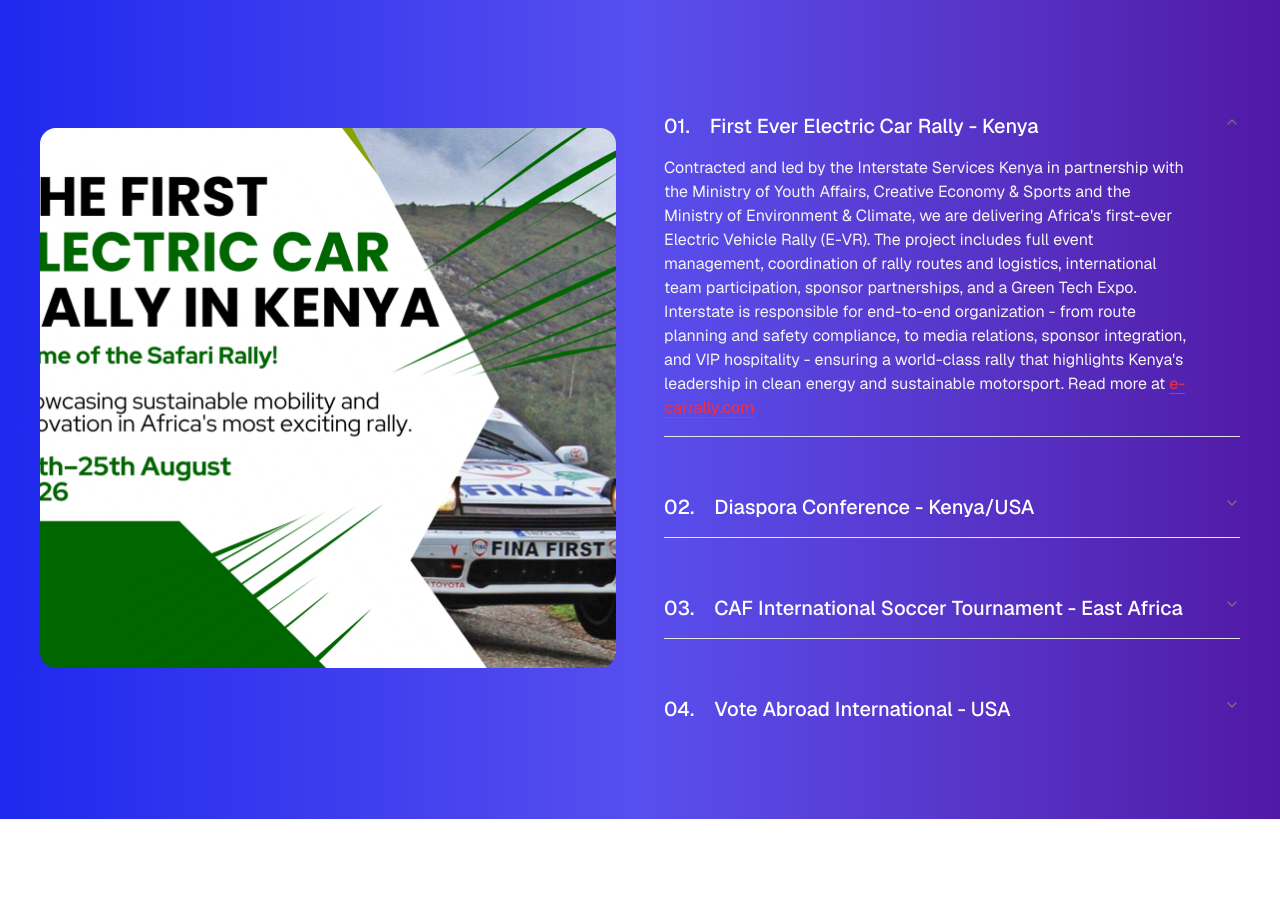
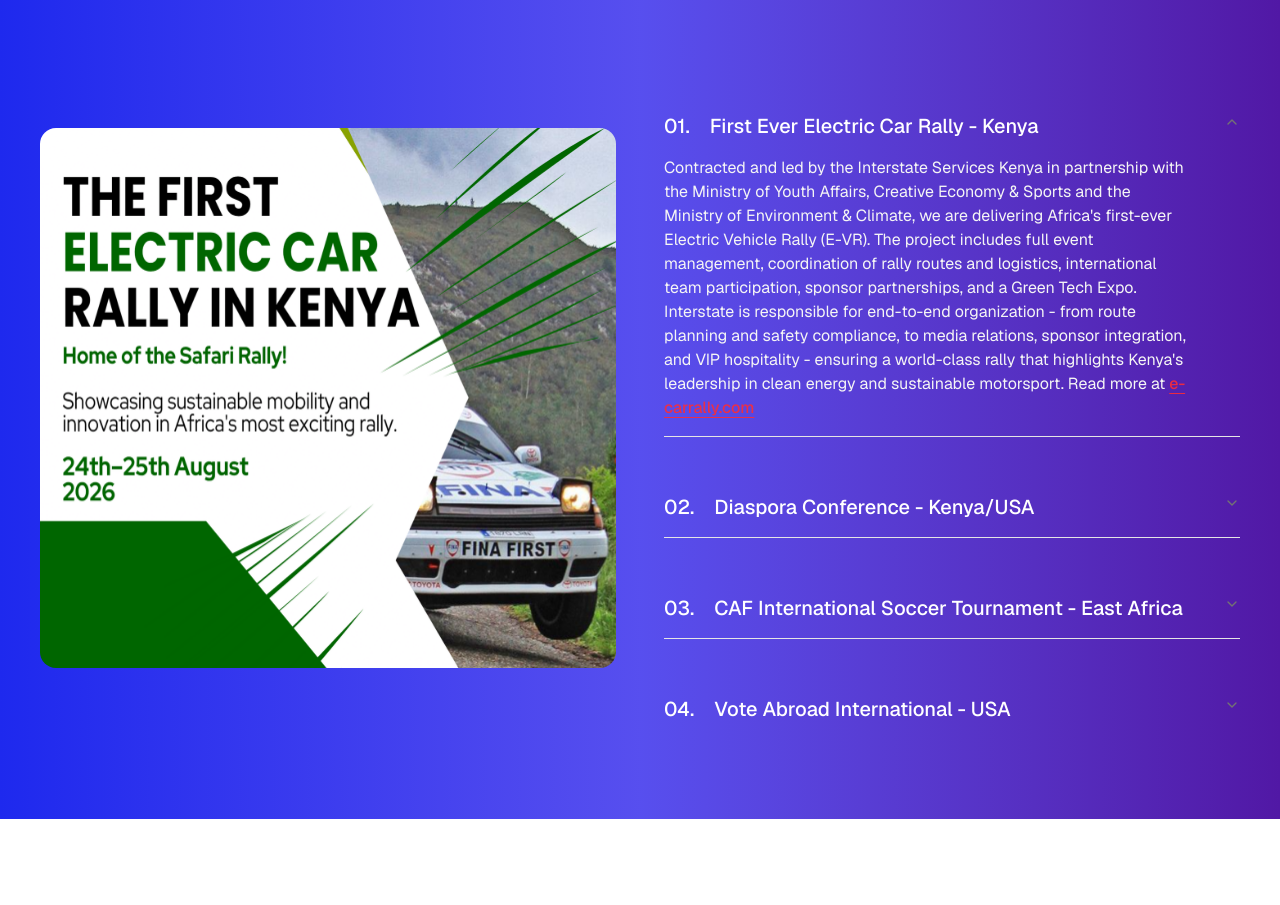
Before and after one commit to boypaida12/interstate-services, a Next.js app: page / in a window 1280 px wide. Shown: the part 1100-2005 px from the top of the page. Built offline with nearby package versions, Linux system fonts and the light colour scheme.

Commit message:
WIP: minor ui fix

```diff
--- a/components/pastprojects.tsx
+++ b/components/pastprojects.tsx
@@ -48,7 +48,7 @@
                 key={src}
                 src={src}
                 alt={`Interstate step ${index + 1}`}
-                className={`absolute top-0 left-0 w-full h-full transition-opacity duration-300 ease-in-out object-cover ${
+                className={`absolute top-0 left-0 w-full h-full transition-opacity duration-300 ease-in-out ${
                   index === selectedImage ? "opacity-100" : "opacity-0"
                 }`}
                 width={900}
```
